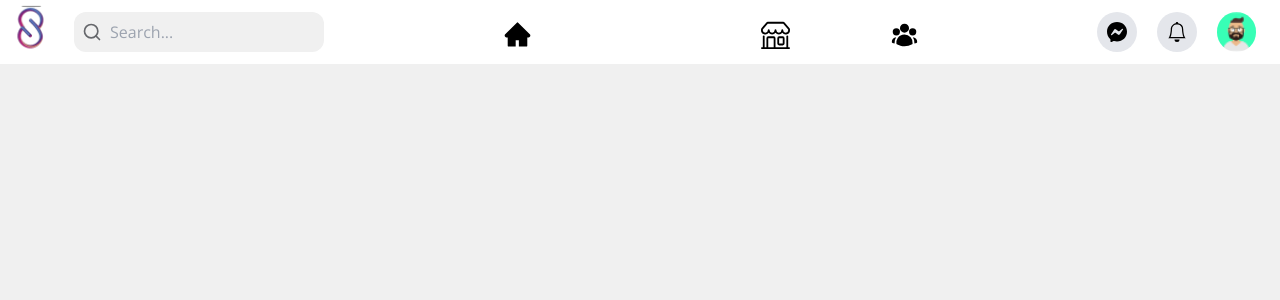
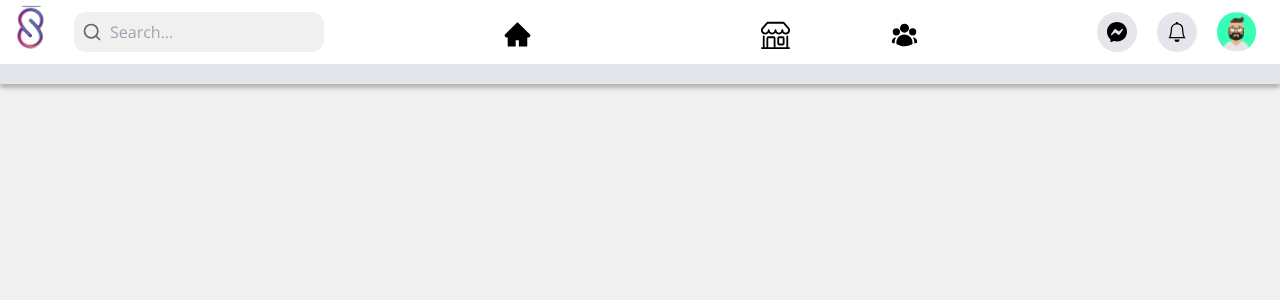
Before and after one commit to asiughuslyvesterobus/social_app, a Next.js app in the folder client/: page /profile/01029302 in a window 1280 px wide. Shown: the top 300 px of the page. Built offline with nearby package versions, Linux system fonts and the light colour scheme; some icons are missing.

Commit message:
working on profile page

```diff
--- a/client/pages/profile/[id].tsx
+++ b/client/pages/profile/[id].tsx
@@ -4,7 +4,9 @@ const Profilepage = () => {
   return (
     <MainLayout title="User Profile">
       <section className="w-full flex-col items-start justify-start gap-5">
-        <div className=""></div>
+        <div className="w-full bg-btngray tab:px-5 tab:pt-5 shadow-boxShad flex flex-col items-center justify-center">
+          <div className="tab:w-[60%] tab:mx-auto flex flex-col items-start justify-start gap-4"></div>
+        </div>
       </section>
     </MainLayout>
   );
```
